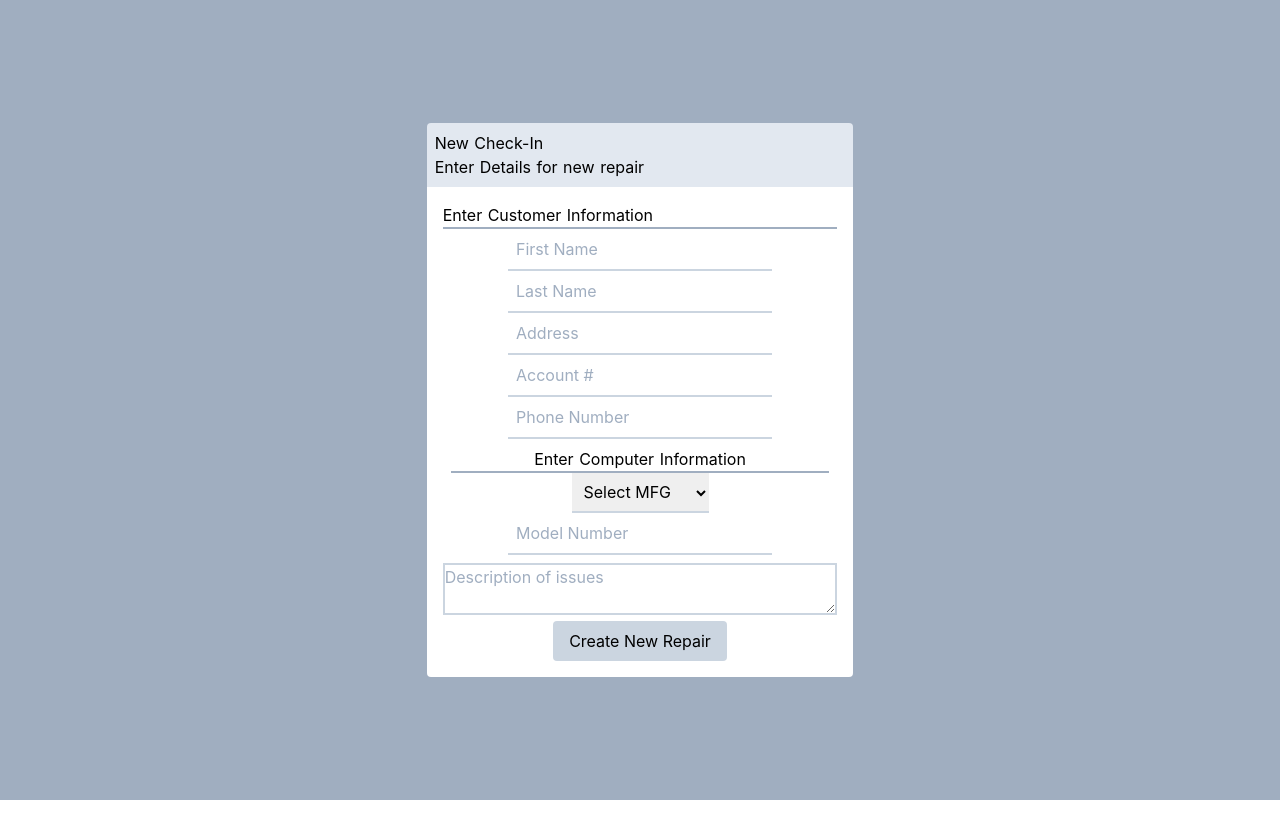
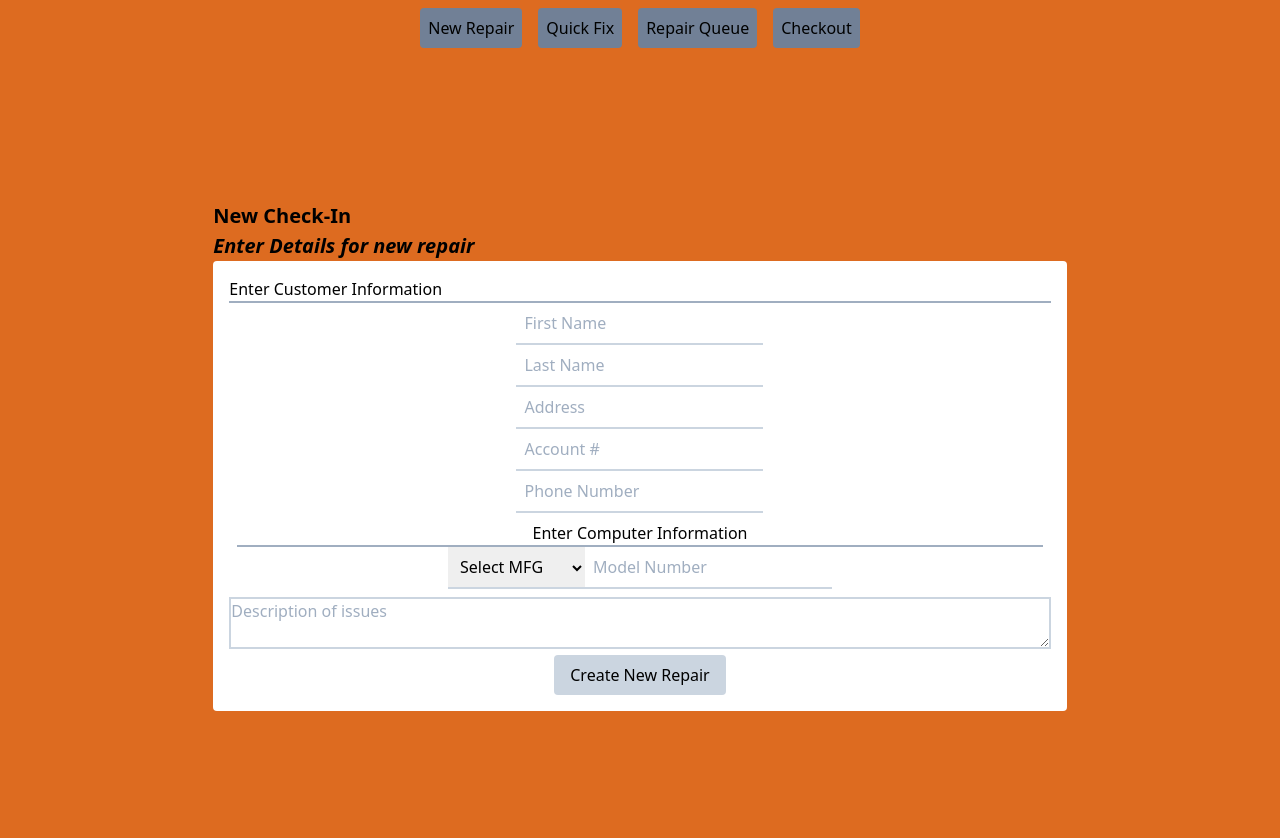
Before and after one commit to Kvasir111/MorningSTAR, a Nuxt app: page /new_repair in a window 1280 px wide. Shown: the top 838 px of the page. Before the commit the page ends 800 px from the top, so only its background shows below. Built offline with nearby package versions, Linux system fonts and the light colour scheme.

Commit message:
setting up a checkout page with a search box

```diff
--- a/layouts/default.vue
+++ b/layouts/default.vue
@@ -1,55 +1,33 @@
 <template>
-  <div class="bg-gray-500">
+  <div class="">
+	  <div class="mx-auto text-center">
+		  <ul class="inline-flex" :key="index" v-for="(link, index) in links">
+			  <li class="hover:bg-gray-400 nav-link"><nuxt-link v-bind:to=link.link>{{link.linkText}}</nuxt-link></li>
+		  </ul>
+	  </div>
     <nuxt />
   </div>
 </template>
 
+<script>
+	export default {
+		data : function() {
+			return{
+				links: [
+					{linkText: "New Repair", link: "/new_repair"},
+					{linkText: "Quick Fix", link: "/quickfix"},
+					{linkText: "Repair Queue", link: "/queue"},
+					{linkText: "Checkout", link: "/checkout"},
+				],
+			}
+		}
+	}
+</script>
 <style>
-html {
-  font-family: 'Source Sans Pro', -apple-system, BlinkMacSystemFont, 'Segoe UI',
-    Roboto, 'Helvetica Neue', Arial, sans-serif;
-  font-size: 16px;
-  word-spacing: 1px;
-  -ms-text-size-adjust: 100%;
-  -webkit-text-size-adjust: 100%;
-  -moz-osx-font-smoothing: grayscale;
-  -webkit-font-smoothing: antialiased;
-  box-sizing: border-box;
-}
-
-*,
-*:before,
-*:after {
-  box-sizing: border-box;
-  margin: 0;
-}
-
-.button--green {
-  display: inline-block;
-  border-radius: 4px;
-  border: 1px solid #3b8070;
-  color: #3b8070;
-  text-decoration: none;
-  padding: 10px 30px;
-}
-
-.button--green:hover {
-  color: #fff;
-  background-color: #3b8070;
-}
-
-.button--grey {
-  display: inline-block;
-  border-radius: 4px;
-  border: 1px solid #35495e;
-  color: #35495e;
-  text-decoration: none;
-  padding: 10px 30px;
-  margin-left: 15px;
-}
-
-.button--grey:hover {
-  color: #fff;
-  background-color: #35495e;
-}
+	.nav-link{
+		@apply p-2 inline text-center bg-gray-600 rounded m-2
+	}
+	html{
+		@apply bg-orange-600
+	}
 </style>
--- a/pages/_repairs/_serviceorder.vue
+++ b/pages/_repairs/_serviceorder.vue
@@ -1,6 +1,6 @@
 <template>
     <div>
-      <h1>Service Order</h1>
+      <h1>Service sssOrder</h1>
     </div>
 </template>
 
--- /dev/null
+++ b/pages/checkout.vue
@@ -0,0 +1,56 @@
+<template>
+	<div class="h-screen flex">
+		<div id="searchDiv" class="mx-auto w-full bg-black">
+			<input type="text" class="rounded text-center" placeholder="Enter SO Number" v-on:keypress="search">
+		</div>
+		<div class="m-auto w-full md:w-2/3">
+			<h1 class="text-2xl font-bold m-2">In progress repairs</h1>
+			<div class="w-full">
+				<div class="w-full" id="repairList" :key="index" v-for="(repair, index) in repairList">
+				</div>
+			</div>
+		</div>
+	</div>
+</template>
+
+<script>
+	import queueItem from './queueItem';
+	import firebase from '@/plugins/firebase'
+    export default {
+        name: 'checkout',
+		data: function() {
+        	return{
+        		title: "Repair Checkout",
+				repairList: [],
+			}
+		},
+		async mounted() {
+			//repairList is an array of repair objects that will be used to create the repair queue items
+			await firebase
+				.firestore()
+				.collection("Finished Repairs")
+				.get()
+				//the snapshot is what the database looks like when the function is called
+				.then(snapshot => {
+					//a doc is essentially a record in firebase, each doc con contain literally anything, but in this case each one represents a repair item
+					snapshot.forEach(doc => {
+						this.repairList.push({
+							//the doc ID will probably be used like a Service Order Number until I can come up with a better solution
+							repairID: doc.id,
+							//the data is 3 objects, customerObject, deviceObject, and repairObject, each one of them has some strings underneath it
+							repairData: doc.data()
+						});
+						console.log(doc.data())
+					})
+				})
+		},
+		methods: {
+        	search(searchID){
+			}
+		}
+    };
+</script>
+
+<style scoped>
+
+</style>
--- a/pages/new_repair.vue
+++ b/pages/new_repair.vue
@@ -1,11 +1,11 @@
 <template>
 	<div class="h-screen flex">
-    <form class="md:m-auto w-full md:w-1/3" v-on:submit="createNewSO">
-      <div class=" m-auto bg-gray-300 p-2 rounded-t ">
+    <form class="md:m-auto w-full md:w-2/3" v-on:submit="createNewSO">
+      <div class="font-bold text-xl">
         <h1>New Check-In</h1>
-        <h1>Enter Details for new repair</h1>
+        <h1 class="italic">Enter Details for new repair</h1>
       </div>
-      <div class="bg-white rounded-b p-4">
+      <div class="bg-white rounded p-4">
         <h2>Enter Customer Information</h2>
       <div class="text-center" :key=index v-for="(key, index) in customerInformation" id="Customer Information Block">
         <input class="formTextInput focus:outline-none" v-bind:id="customerInformation[index].text" v-bind:placeholder="customerInformation[index].text" v-model="customerInformation[index].value">
--- a/pages/queue.vue
+++ b/pages/queue.vue
@@ -1,6 +1,6 @@
 <template>
 	<div class="h-screen flex">
-    <div class="m-auto w-full md:w-1/3">
+    <div class="m-auto w-full md:w-2/3">
         <h1 class="text-2xl font-bold m-2">In progress repairs</h1>
       <div class="w-full">
         <div class="w-full" id="repairList" :key="index" v-for="(repair, index) in repairList">
@@ -13,7 +13,6 @@
 
 <script>
     import firebase from '@/plugins/firebase';
-    import Vue from 'vue';
     import queueItem from './queueItem';
     export default {
         name: 'queue',
```
